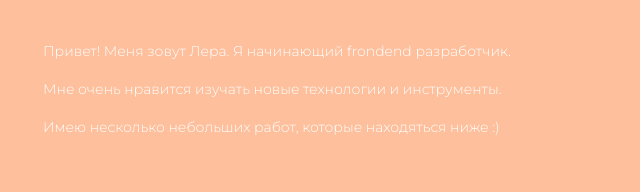
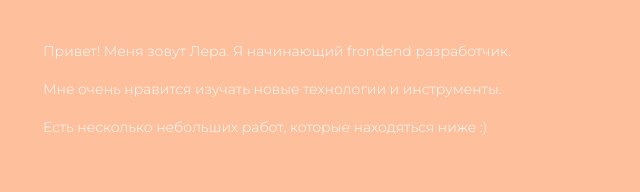
Before and after one commit to leraleraLL/my_resume, a website: page index.html in a window 1280 px wide. Shown: the part 833-1025 px from the top of the page, 617-1257 px from the left. Drawn offline with Linux system fonts and the light colour scheme.

Commit message:
Update index.html

```diff
--- a/index.html
+++ b/index.html
@@ -89,7 +89,7 @@
                             <div class="about__text">
                                 <p>Привет! Меня зовут Лера. Я начинающий frondend разработчик.</p>
                                 <p>Мне очень нравится изучать новые технологии и инструменты.</p>
-                                <p>Имею несколько небольших работ, которые находяться ниже :)</p>
+                                <p>Есть несколько небольших работ, которые находяться ниже :)</p>
                             </div>
 
                             <button class="btn btn--about" type="button" onclick="window.open('https://drive.google.com/file/d/1q1OKVEKOgn68NCzmoShl9UIhsePo2kD1/view?usp=sharing','_blank')">SEE MY RESUME</button>
```
